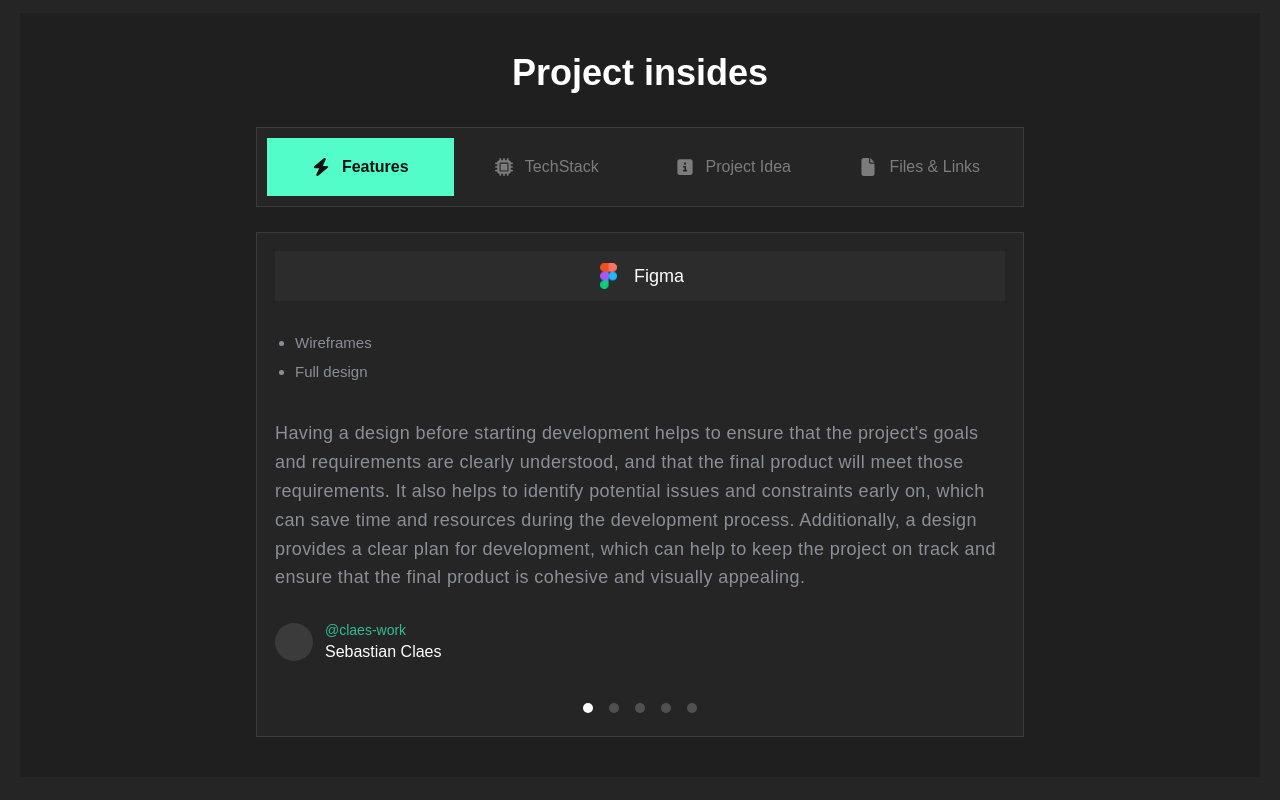
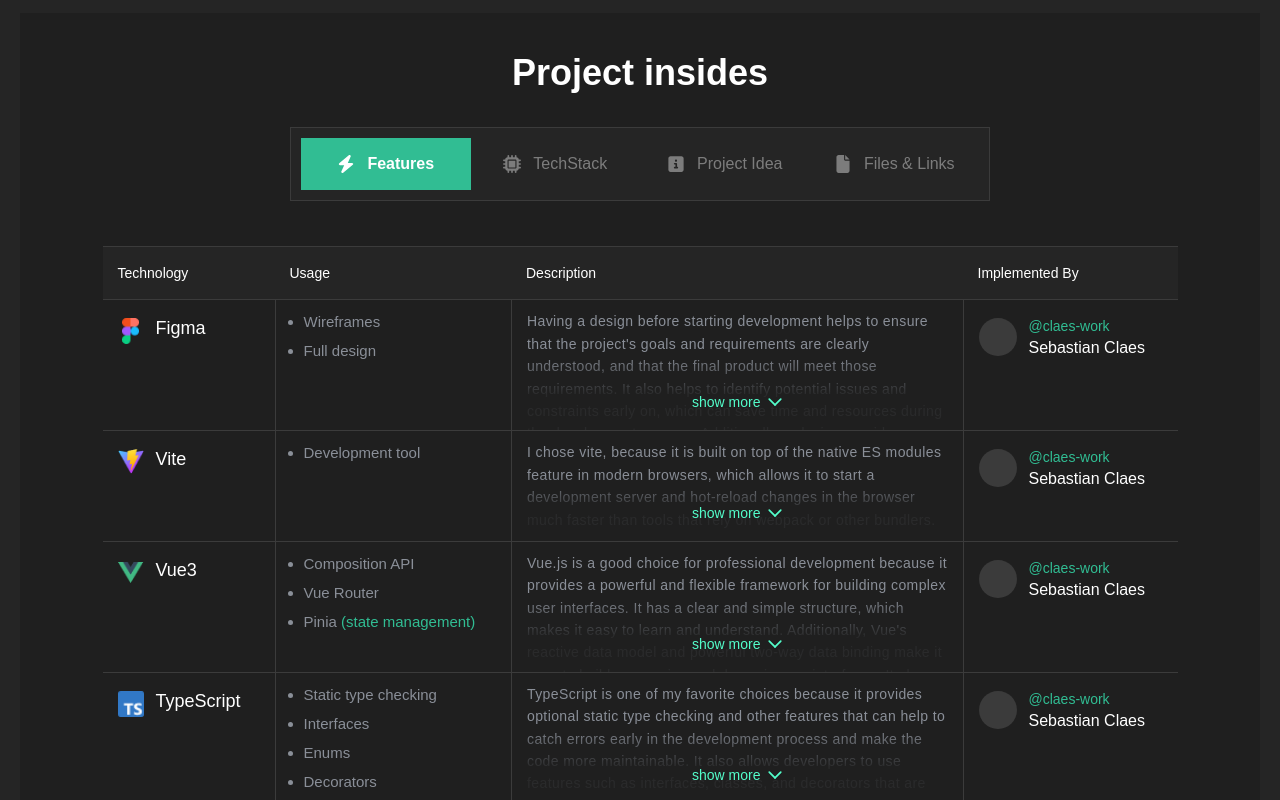
Before and after one commit to claes-work/Portfolio-Website-Claes, a Vue app: page / in a window 1280 px wide. Shown: the part 660-1460 px from the top of the page. Built offline with nearby package versions, Linux system fonts and the light colour scheme.

Commit message:
[ADD] fully responsive and functional tech stack project section

```diff
--- a/src/assets/scss/rebalancing-tool-insides.scss
+++ b/src/assets/scss/rebalancing-tool-insides.scss
@@ -13,7 +13,7 @@
 
     .tab-container {
       width: 100%;
-      max-width: 768px;
+      max-width: 700px;
       display: flex;
       flex-direction: column;
       padding: 10px;
@@ -23,7 +23,7 @@
 
       .tab-button {
         width: 100%;
-        height: 58px;
+        height: 52px;
         display: flex;
         align-items: center;
         column-gap: 20px;
@@ -50,16 +50,16 @@
       }
 
       .tab-button.active {
-        background-color: $main-color;
+        background-color: $main-text-color;
         opacity: 1;
 
         span {
           font-weight: 600;
-          color: $bc-dark-2;
+          color: $default-text-color;
         }
 
         .tab-icon {
-          fill: $bc-dark-2;
+          fill: $default-text-color;
         }
       }
     }
@@ -84,6 +84,12 @@
   }
 }
 
+@media only screen and (min-width: 768px) {
+  #rebalancing-tool-insides .container .tab-container {
+    margin-bottom: 45px;
+  }
+}
+
 @media only screen and (min-width: 991px) {
   #rebalancing-tool-insides .container {
     padding: 40px 20px;
--- a/src/assets/scss/tab-view/tech-stack-tab.css
+++ b/src/assets/scss/tab-view/tech-stack-tab.css
@@ -1,9 +1,9 @@
 /* Error: Undefined variable.
  *    ,
- * 18 |     background-color: $bc-dark-5;
+ * 14 |     background-color: $bc-dark-5;
  *    |                       ^^^^^^^^^^
  *    '
- *   tech-stack-tab.scss 18:23  root stylesheet */
+ *   tech-stack-tab.scss 14:23  root stylesheet */
 
 body::before {
   font-family: "Source Code Pro", "SF Mono", Monaco, Inconsolata, "Fira Mono",
@@ -13,5 +13,5 @@
   padding: 1em;
   margin-bottom: 1em;
   border-bottom: 2px solid black;
-  content: "Error: Undefined variable.\a    \2577 \a 18 \2502      background-color: $bc-dark-5;\d\a    \2502                        ^^^^^^^^^^\a    \2575 \a   tech-stack-tab.scss 18:23  root stylesheet";
+  content: "Error: Undefined variable.\a    \2577 \a 14 \2502      background-color: $bc-dark-5;\d\a    \2502                        ^^^^^^^^^^\a    \2575 \a   tech-stack-tab.scss 14:23  root stylesheet";
 }
--- a/src/assets/scss/tab-view/tech-stack-tab.scss
+++ b/src/assets/scss/tab-view/tech-stack-tab.scss
@@ -4,10 +4,6 @@
   max-width: 1075px;
   height: 100%;
   margin: 0 auto;
-
-  #table-header {
-    display: none;
-  }
 
   .table-row {
     width: 100%;
@@ -67,8 +63,57 @@
       }
     }
 
-    .column.description p {
-      color: $secondary-text-color;
+    .column.description {
+      position: relative;
+      max-height: 130px;
+      overflow: hidden;
+
+      p {
+        color: $secondary-text-color;
+      }
+
+      .show-more {
+        position: absolute;
+        left: 0;
+        bottom: 0;
+        width: 100%;
+        height: 60%;
+        background-image: linear-gradient(to top, rgba(31,31,31, 0.9) 45%, rgba(31,31,31,0));
+        cursor: pointer;
+        display: flex;
+        justify-content: center;
+        align-items: flex-end;
+        column-gap: 8px;
+        padding-bottom: 20px;
+
+        span {
+          color: $main-color;
+          text-align: center;
+          font-size: 14px;
+          margin: 0;
+        }
+
+        svg {
+          width: 14px;
+          height: 16px;
+          fill: $main-color !important;
+        }
+      }
+    }
+
+    .column.description.open {
+      max-height: unset;
+      padding-bottom: 36px;
+
+      .show-more {
+        height: auto;
+        background-image: unset;
+        padding-bottom: 12px;
+
+        svg {
+          transform: rotate(180deg);
+        }
+      }
     }
 
     .column.implemented-by {
@@ -98,3 +143,84 @@
     }
   }
 }
+
+@media only screen and (min-width: 991px) {
+  #tech-stack-tab {
+    #table-header {
+      display: flex;
+      align-items: center;
+      height: 54px;
+      border-top: $primary-border-val;
+      border-bottom: $primary-border-val;
+      background-color: $bc-dark-5;
+
+      .th {
+        padding-left: 15px;
+        font-size: 14px;
+        color: $default-text-color;
+      }
+
+      .th.technology {
+        min-width: 16%;
+      }
+
+      .th.usage {
+        min-width: 22%;
+      }
+
+      .th.description {
+        flex: 1
+      }
+      .th.implemented-by {
+        min-width: 20%;
+      }
+    }
+
+    .table-row {
+      max-width: unset;
+      flex-direction: row;
+      background-color: unset;
+      border-bottom: $primary-border-val;
+      border-top: unset;
+      border-left: unset;
+      border-right: unset;
+      padding: 0;
+
+      .column {
+        margin: 0;
+      }
+
+      .column:not(.column:first-child) {
+        border-left: $primary-border-val;
+      }
+
+      .column.technology {
+        min-width: 16%;
+        background-color: unset;
+        justify-content: flex-start;
+        align-items: flex-start;
+        padding: 18px 0 0 15px;
+      }
+
+      .column.usage {
+        min-width: 22%;
+        padding: 10px 0 0 28px;
+      }
+
+      .column.description {
+        padding: 10px 15px;
+
+        p {
+          font-size: 14px;
+        }
+      }
+
+      .column.implemented-by {
+        min-width: 20%;
+        align-items: flex-start;
+        justify-content: flex-start;
+        padding: 18px 0 18px 15px;
+      }
+    }
+  }
+}
--- a/src/components/icons/ArrowDownIcon.vue
+++ b/src/components/icons/ArrowDownIcon.vue
@@ -1,28 +1,20 @@
 <template>
-  <template>
-    <svg class="arrow-down" :class="{ open: props.isOpen }" fill="#FFFFFF" xmlns="http://www.w3.org/2000/svg" viewBox="0 0 256 512"><path d="M89.45 87.5l143.1 152c4.375 4.625 6.562 10.56 6.562 16.5c0 5.937-2.188 11.87-6.562 16.5l-143.1 152C80.33 434.1 65.14 434.5 55.52 425.4c-9.688-9.125-10.03-24.38-.9375-33.94l128.4-135.5l-128.4-135.5C45.49 110.9 45.83 95.75 55.52 86.56C65.14 77.47 80.33 77.87 89.45 87.5z"/></svg>
-  </template>
-
-  <svg
-    :class="{ open: props.isOpen }"
-    xmlns="http://www.w3.org/2000/svg"
-    viewBox="0 0 8 6"
-  >
-    <path d="M4,0,8,6H0Z" :transform="transform" fill="#FFFFFF" />
+  <svg width="12" height="7" viewBox="0 0 12 7" :fill="fill" xmlns="http://www.w3.org/2000/svg" rotate="">
+    <line x1="1.06066" y1="1" x2="6" y2="5.93934" :stroke="fill" stroke-width="1.5" stroke-linecap="round"/>
+    <line x1="6" y1="5.93934" x2="10.9393" y2="1" :stroke="fill" stroke-width="1.5" stroke-linecap="round"/>
   </svg>
 </template>
 
 <script lang="ts" setup>
-import { computed } from 'vue'
 const props = defineProps({
   isOpen: {
     type: Boolean,
     default: true,
   },
-})
-// Bind the transform property in order to arrange the select arrow
-const transform = computed(() => {
-  return !props.isOpen ? 'translate(8 6) rotate(180)' : ''
+  fill: {
+    type: String,
+    default: '#53FDCA'
+  }
 })
 </script>
 
--- a/src/components/tab-view/tech-stack-tab/TableHeader.vue
+++ b/src/components/tab-view/tech-stack-tab/TableHeader.vue
@@ -2,7 +2,10 @@
 </script>
 
 <template>
-  <div class="#table-header">
-
+  <div id="table-header">
+    <div class="th technology">Technology</div>
+    <div class="th usage">Usage</div>
+    <div class="th description">Description</div>
+    <div class="th implemented-by">Implemented By</div>
   </div>
 </template>
--- a/src/components/tab-view/tech-stack-tab/TableRow.vue
+++ b/src/components/tab-view/tech-stack-tab/TableRow.vue
@@ -1,7 +1,15 @@
 <script lang="ts" setup>
+import { computed, ref } from "vue"
+import type { ComputedRef, Ref } from "vue"
 import { useMainStore } from "@/stores/MainStore";
+import ArrowDownIcon from "@/components/icons/ArrowDownIcon.vue";
 
 const mainStore = useMainStore()
+const fullColumnHeight: Ref<boolean> = ref(false)
+
+const btnText: ComputedRef<string> = computed((): string => {
+  return (fullColumnHeight.value) ? 'show less' : 'show more'
+})
 </script>
 
 <template>
@@ -16,8 +24,12 @@
     </ul>
 
     <span v-if="!mainStore.isDesktop">Description:</span>
-    <div class="column description">
+    <div class="column description" :class="{ open : fullColumnHeight }">
       <slot name="description"></slot>
+      <div class="show-more" @click="fullColumnHeight = !fullColumnHeight">
+        <span>{{ btnText }}</span>
+        <ArrowDownIcon />
+      </div>
     </div>
 
     <span v-if="!mainStore.isDesktop">Implemented by:</span>
--- a/src/components/tab-view/tech-stack-tab/TechStackTab.vue
+++ b/src/components/tab-view/tech-stack-tab/TechStackTab.vue
@@ -7,6 +7,9 @@
 import { Virtual } from 'swiper';
 import 'swiper/css'
 import 'swiper/css/pagination'
+import { useMainStore } from "@/stores/MainStore";
+
+const mainStore = useMainStore()
 
 const props = defineProps({
   sliderData: {
@@ -14,14 +17,13 @@
     required: true,
   }
 })
-
-console.log(props.sliderData)
 </script>
 
 <template>
   <div id="tech-stack-tab">
     <TableHeader />
     <Swiper
+        v-if="!mainStore.isDesktop"
         :slides-per-view="1"
         :space-between="15"
         :pagination="{ clickable: true }"
@@ -58,6 +60,32 @@
         </TableRow>
       </SwiperSlide>
     </Swiper>
+
+    <TableRow
+        v-if="mainStore.isDesktop"
+        v-for="(row, index) in props.sliderData"
+        :key="index"
+    >
+      <template #technology>
+        <div class="logo" :style="{ backgroundImage: row.icon }" ></div>
+        <span>{{ row.title }}</span>
+      </template>
+      <template #usage>
+        <li v-for="(li, index) in row.usageList" :key="index" v-html="li"></li>
+      </template>
+      <template #description>
+        <p>{{ row.description }}</p>
+      </template>
+      <template #implemented-by>
+        <div
+            class="profile-image"
+        ></div>
+        <div class="name-wrapper">
+          <div class="github">{{ row.implementedBy.tag }}</div>
+          <div class="name">{{ row.implementedBy.fullName }}</div>
+        </div>
+      </template>
+    </TableRow>
   </div>
 </template>
 
```
